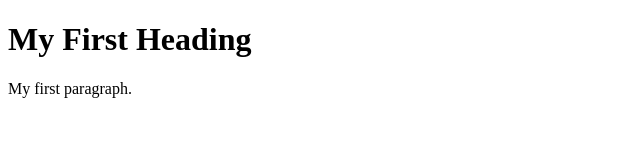
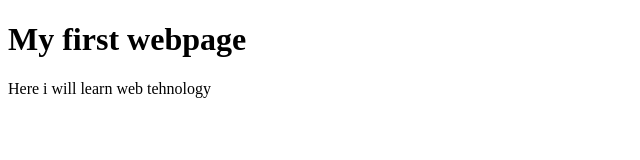
Before and after one commit to dartaaa/my-first-repo, a plain HTML site: page index.html in a window 1280 px wide. Shown: the whole page, without its empty margins (0-640 px from the left). Drawn offline with Linux system fonts and the light colour scheme.

Commit message:
My first changes

```diff
--- a/index.html
+++ b/index.html
@@ -2,8 +2,8 @@
 <html>
 <body>
 
-<h1>My First Heading</h1>
-<p>My first paragraph.</p>
+<h1>My first webpage</h1>
+<p>Here i will learn web tehnology</p>
 
 </body>
 </html>
```
